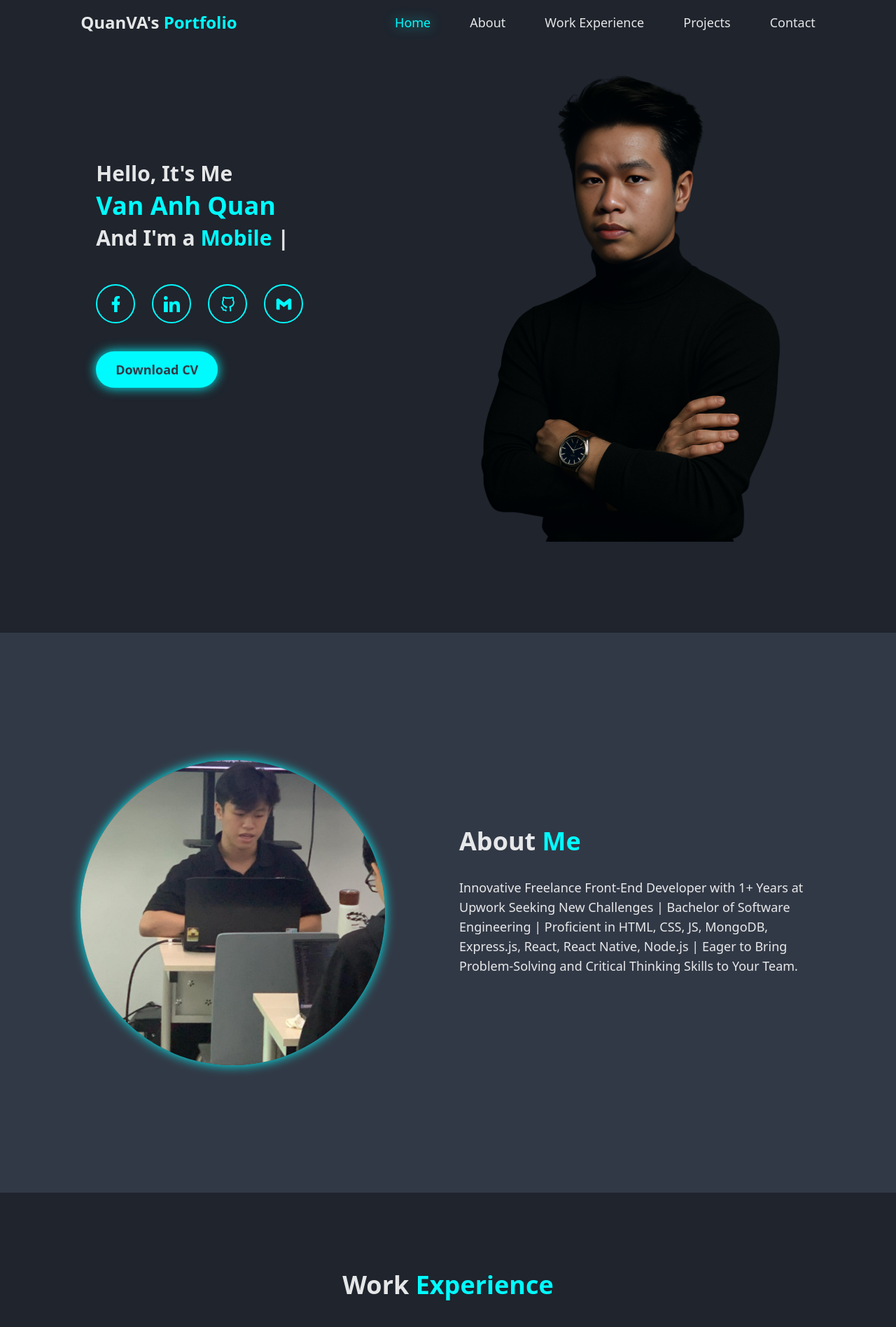
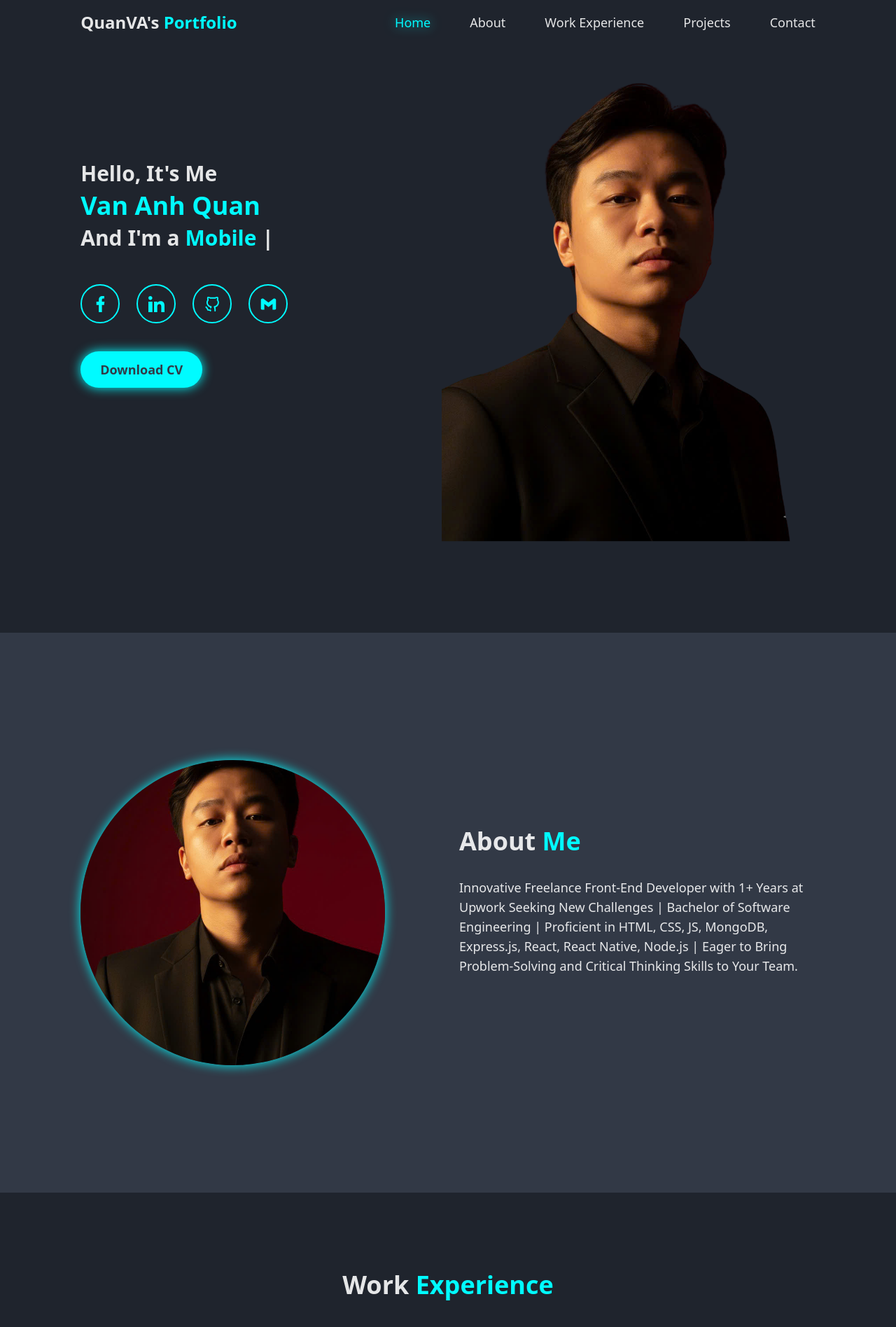
Before and after one commit to quanva2003/portfolio, a React (Vite) app: page / in a window 1280 px wide. Shown: the top 1896 px of the page at 70% size. Built offline with nearby package versions, Linux system fonts and the light colour scheme.

Commit message:
feat: add new images for About and Hero components

```diff
--- a/src/components/About.jsx
+++ b/src/components/About.jsx
@@ -11,7 +11,7 @@ const About = () => {
         data-aos-delay="200"
       >
         <img
-          src="/assets/about(1).png"
+          src="/wuan.png"
           alt="about"
           className="w-[34vw] h-[34vw] object-cover rounded-full shadow-[0_0_1rem_#00fbff] hover:shadow-none transition duration-500"
         />
--- a/src/components/Hero.tsx
+++ b/src/components/Hero.tsx
@@ -92,7 +92,7 @@ const Hero = () => {
         data-aos-delay="400"
       >
         <img
-          src="/assets/avt.png"
+          src="/wuan.svg"
           alt="home"
           className="md:h-[85vh] h-[60vh] object-cover"
         />
```
Also changed, not shown: public/wuan.png (added), public/wuan.svg (added).
